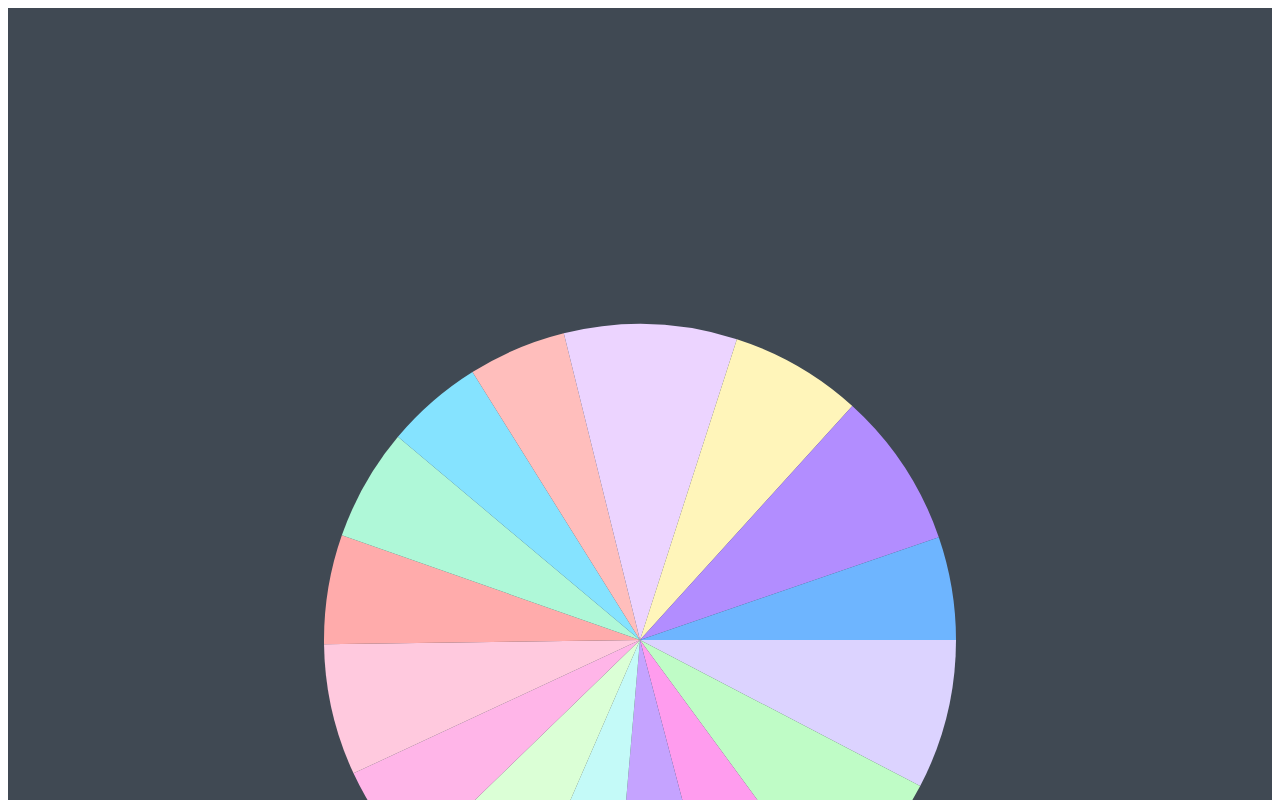
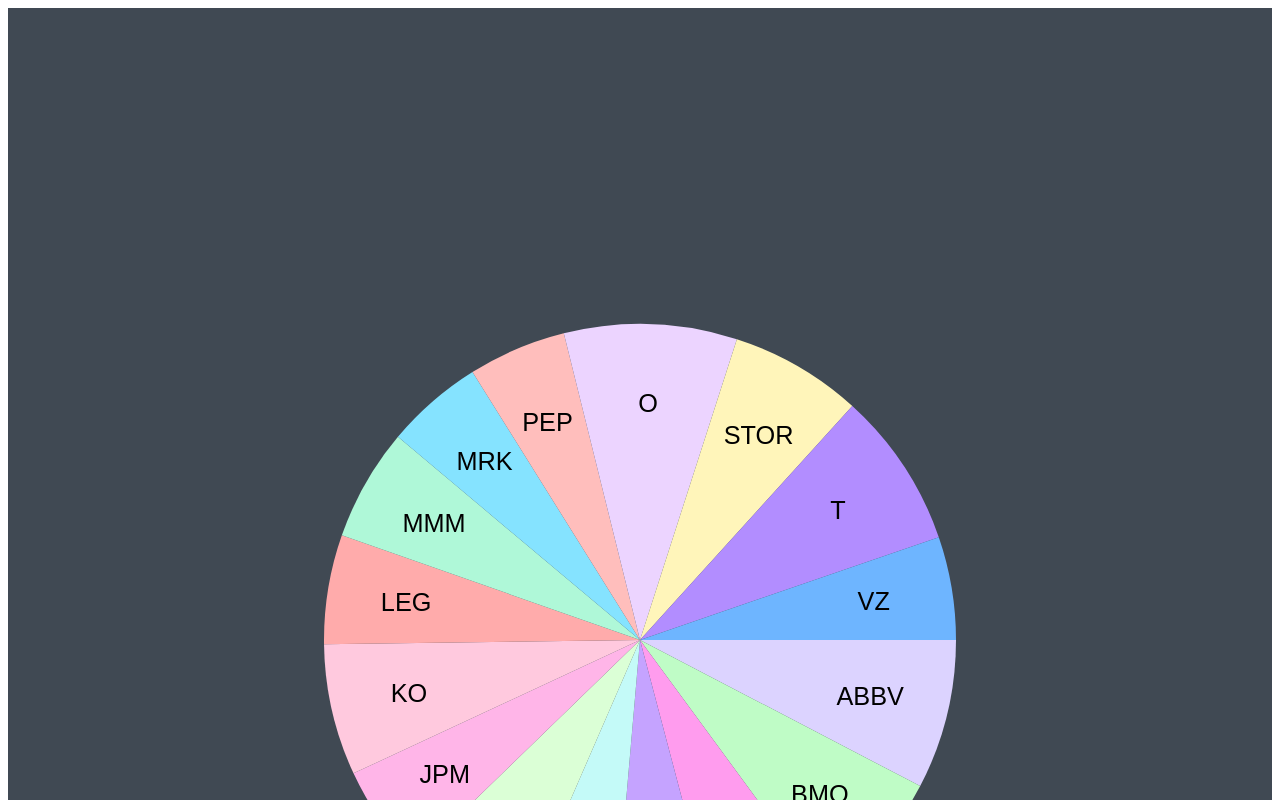
Before and after one commit to MatthewBlake/DividendTracker, a React (Create React App) app in the folder dividend_tracker_react/: page / in a window 1280 px wide. Shown: the top 800 px of the page. Built offline with nearby package versions, Linux system fonts and the light colour scheme.

Commit message:
Added labels to pie chart

```diff
--- a/dividend_tracker_react/package.json
+++ b/dividend_tracker_react/package.json
@@ -6,6 +6,7 @@
     "@testing-library/jest-dom": "^5.11.6",
     "@testing-library/react": "^11.1.2",
     "@testing-library/user-event": "^12.2.2",
+    "d3": "^6.2.0",
     "react": "^17.0.1",
     "react-dom": "^17.0.1",
     "react-scripts": "4.0.0",
--- a/dividend_tracker_react/src/App.js
+++ b/dividend_tracker_react/src/App.js
@@ -43,10 +43,15 @@
   data.push({title: positions[i].ticker, value: positions[i].valueOfHoldingInEuro, color: colours[i]});
 }
 
+const defaultLabelStyle = {
+  fontSize: '2px',
+  fontFamily: 'sans-serif',
+};
+
 const Chart=()=>{
   return (
     <React.Fragment>
-      <PieChart style={{backgroundColor: '#404953'}} radius={25} labelPosition={112} animate data={data}/>
+      <PieChart label={({dataEntry}) => dataEntry.title} style={{backgroundColor: '#404953'}} radius={25} labelStyle={defaultLabelStyle} labelPosition={75} animate data={data}/>
     </React.Fragment>
   )
 }
```
Also changed, not shown: 1 other file (tests, documents, lock files or other folders).
